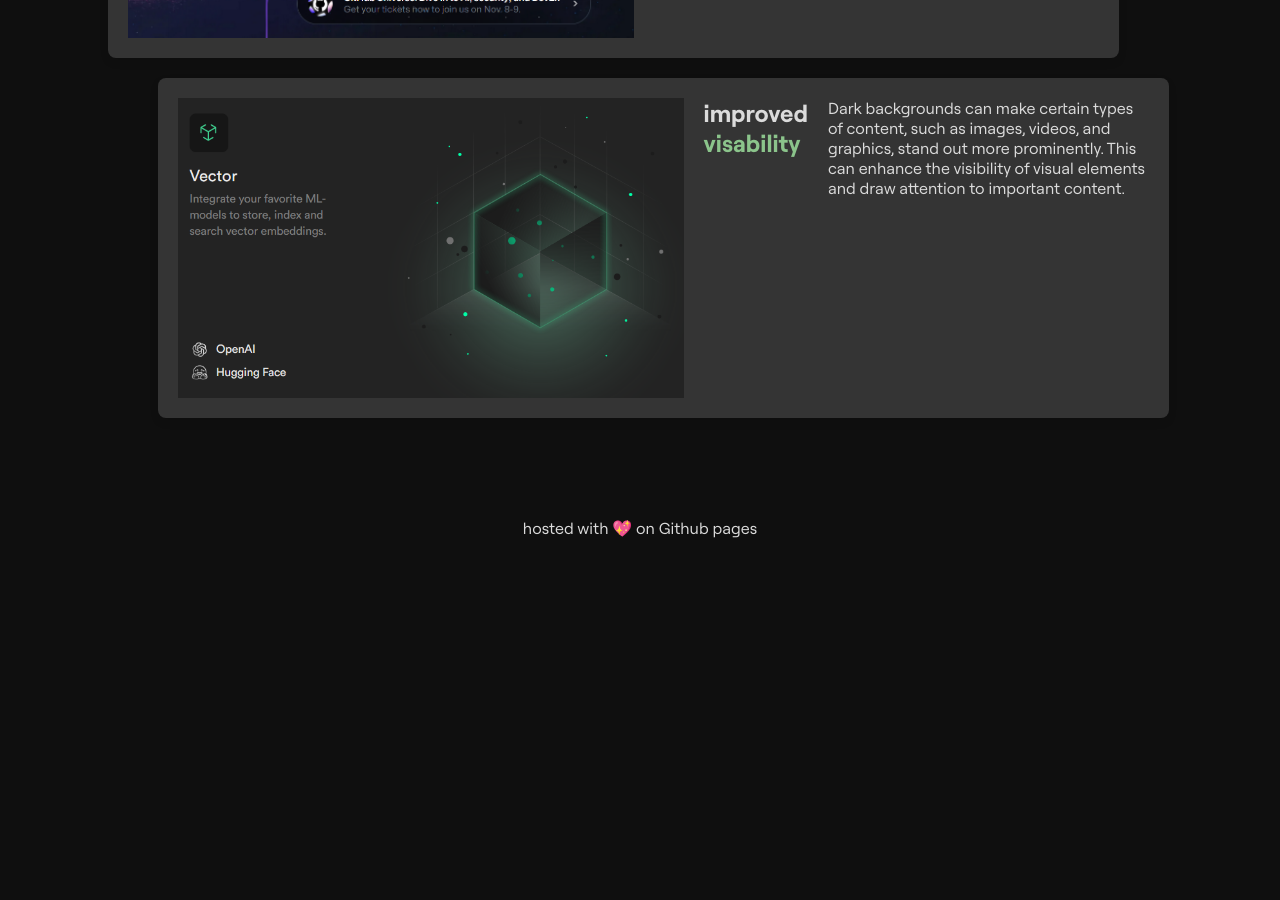
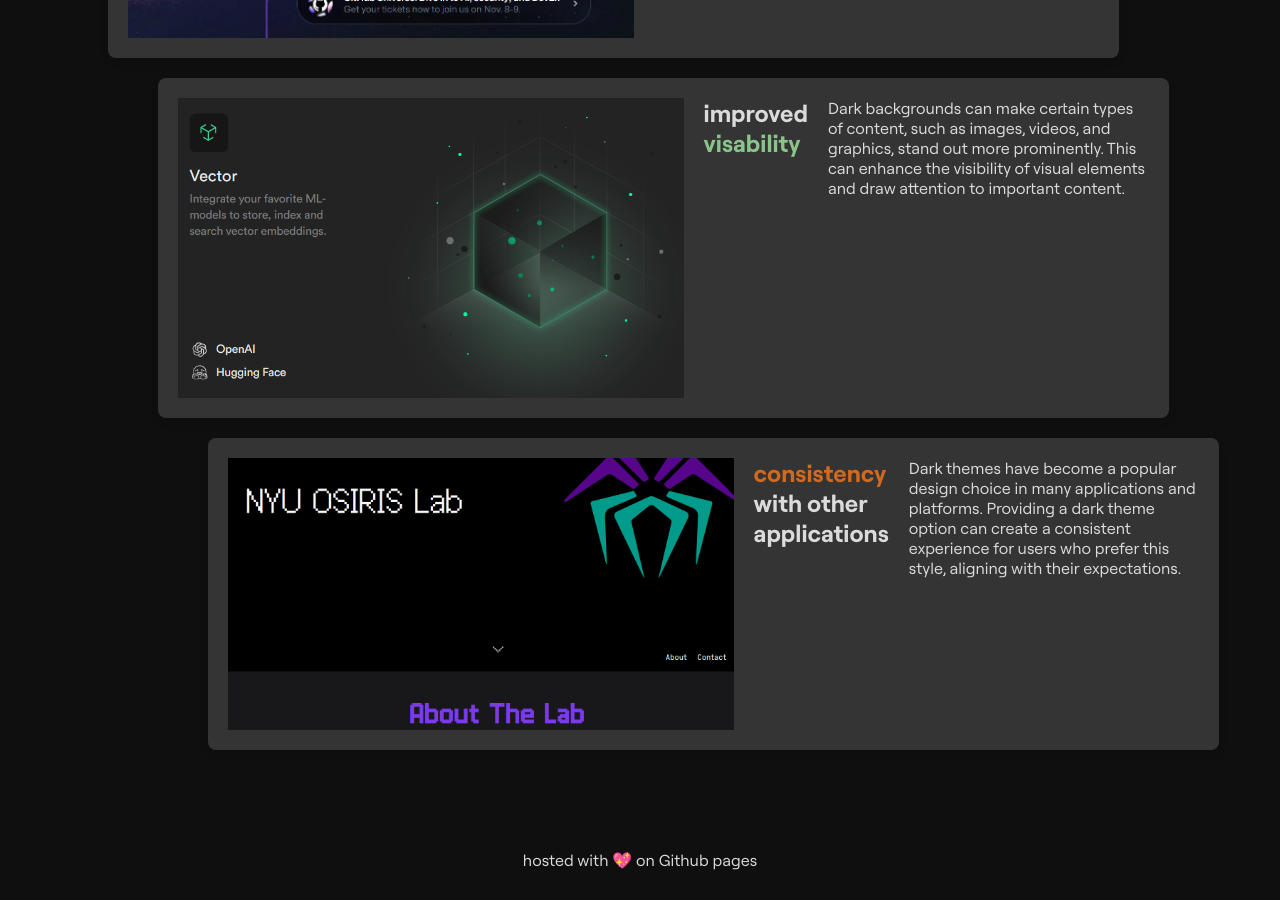
Before and after one commit to davidchiii/davidchiii.github.io, a Jekyll site: the page midterm/dark.html, which Jekyll copies as it is, in a window 1280 px wide and 900 px high, scrolled down 888 px. Built offline with Jekyll 4.4.1, drawn with Linux system fonts in a browser that asks for light colours; nearby versions of some CDN libraries; before the commit the page ends 1456 px from its top, so only the background shows below that.

Commit message:
FIX midterm

```diff
--- a/midterm/dark.html
+++ b/midterm/dark.html
@@ -48,6 +48,16 @@
             </div>
         </div>
 
+        <div class="card" style="margin-left: 200px;">
+            <img src="assets/dark3.PNG" alt="supabase">
+            <h2>
+                <span style="color:chocolate">consistency</span> with other applications
+            </h2>
+            <div class="card-content">
+                Dark themes have become a popular design choice in many applications and platforms. Providing a dark theme option can create a consistent experience for users who prefer this style, aligning with their expectations.
+            </div>
+        </div>
+
         <div class="footer">
             hosted with 💖 on Github pages
         </div>
```
Also changed, not shown: midterm/assets/dark3.PNG (added).
